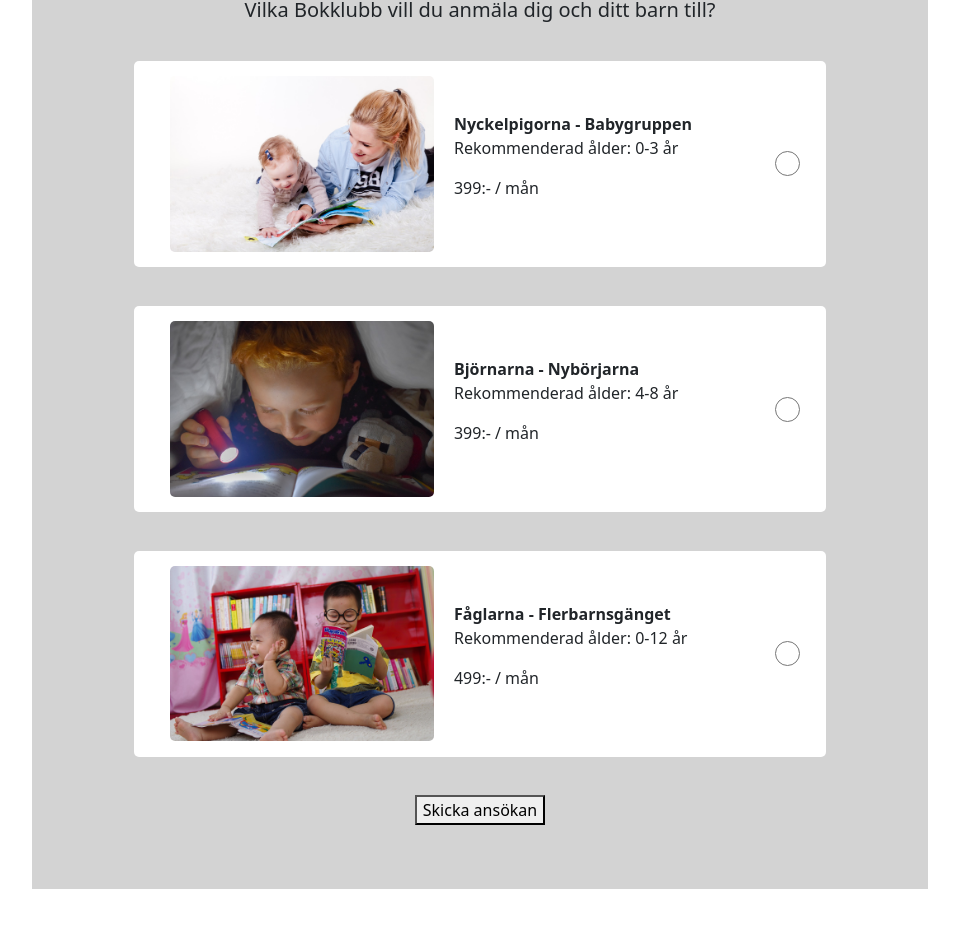
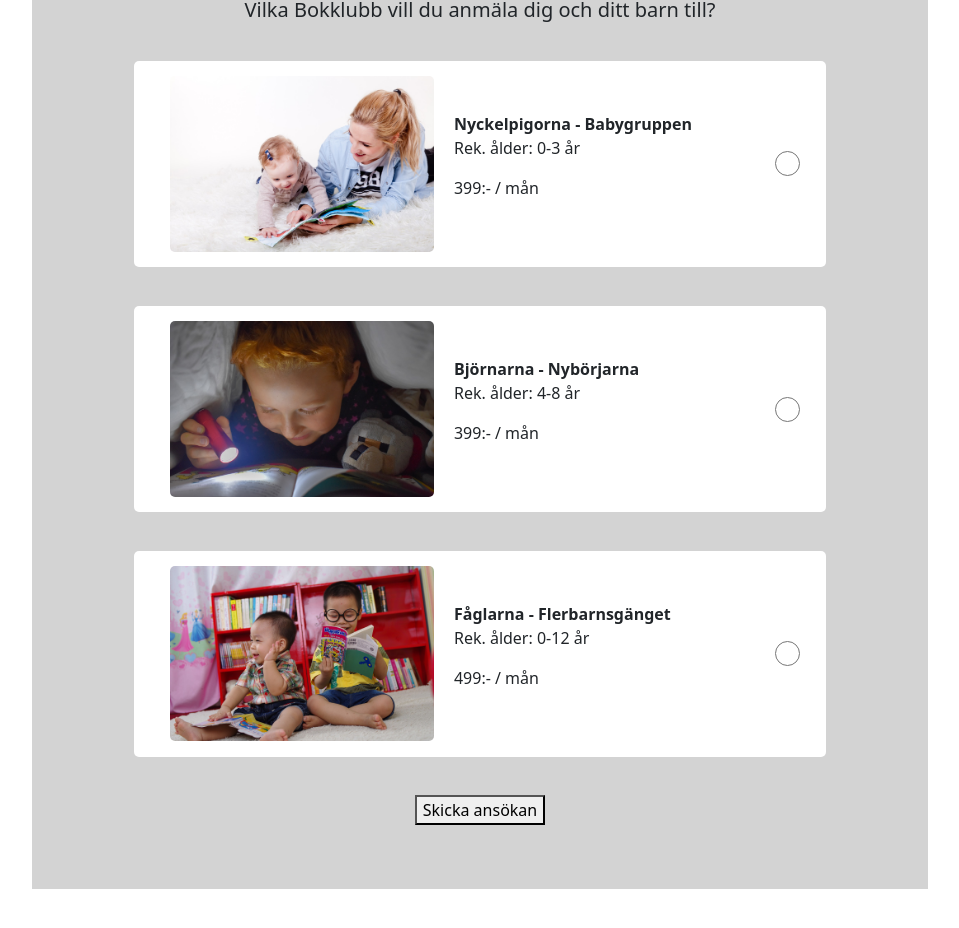
Before and after one commit to natta1995/Webbshop-BooksByHeart, a React (Create React App) app: page /bookclub/apply in a window 1280 px wide. Shown: the part 1095-2023 px from the top of the page, without its empty margins (160-1119 px from the left). Built offline with nearby package versions, Linux system fonts and the light colour scheme.

Commit message:
css edit

```diff
--- a/src/pages/bookclubApply.jsx
+++ b/src/pages/bookclubApply.jsx
@@ -129,7 +129,7 @@ const RadioButtonContainer = styled.div`
                             <img src={club.image} alt={club.name} style={{ width: "40%", marginLeft: "20px", borderRadius: "5px" }}/>
                         <BookClubInfo>
                             <strong>{club.name}</strong>
-                            <p>Rekommenderad ålder: {club.age}</p>
+                            <p>Rek. ålder: {club.age}</p>
                             <p>{club.price}</p>
                         </BookClubInfo>
                         <RadioButtonContainer>
```
